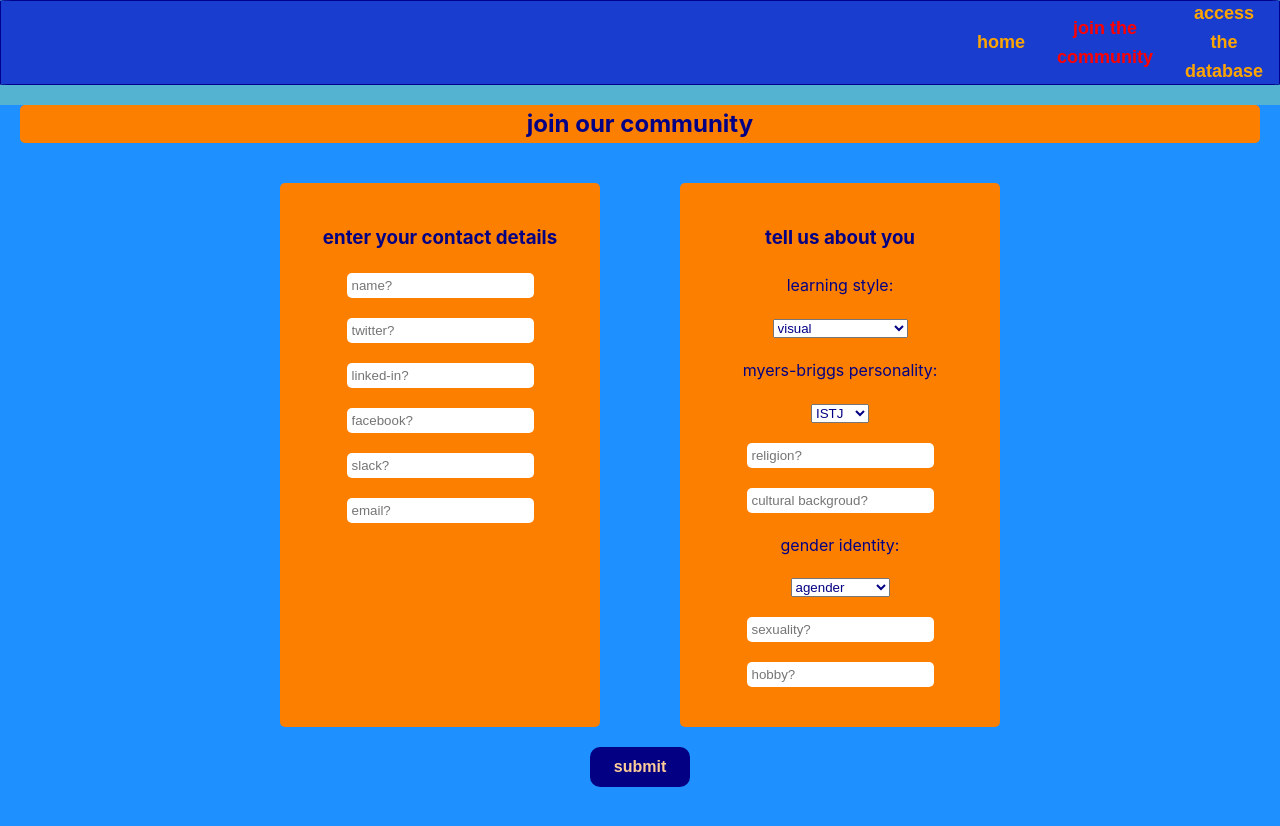
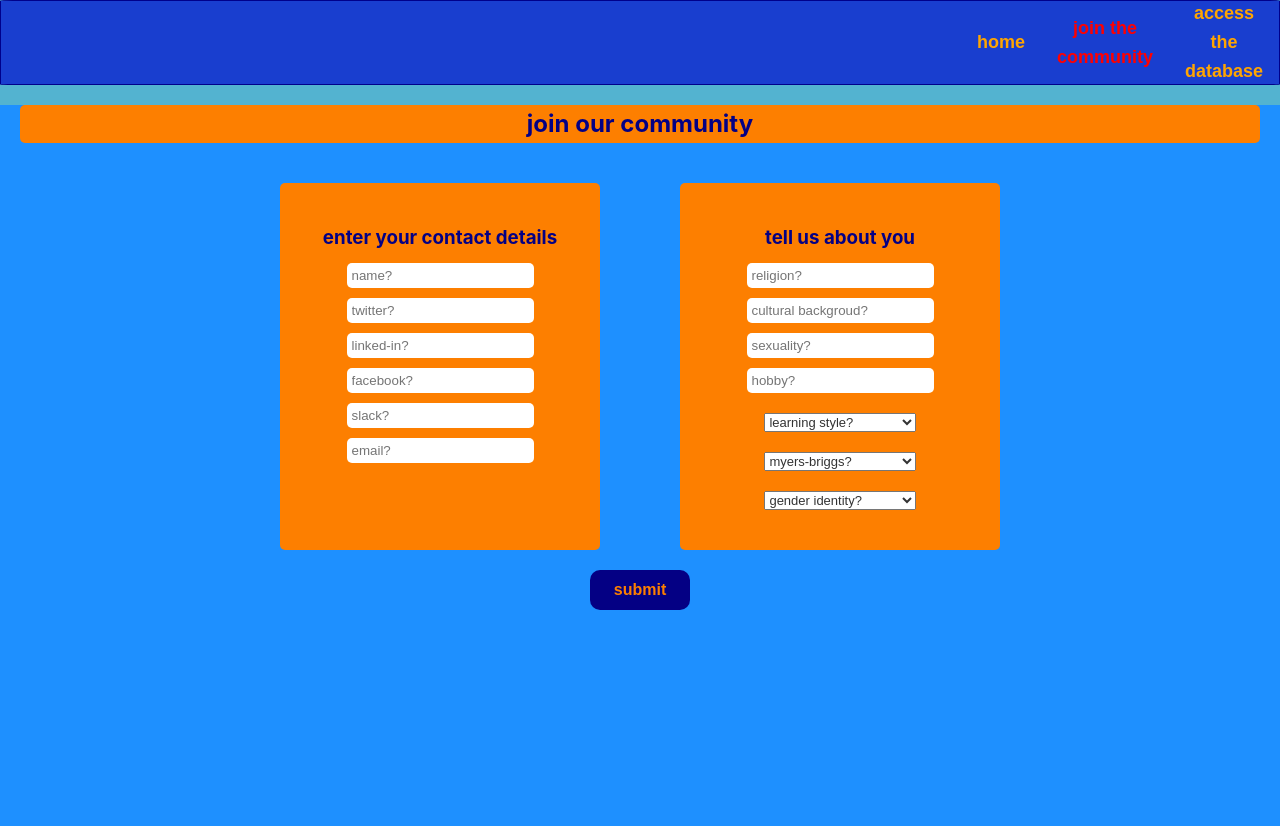
Before and after one commit to DionneSD/School-of-Code-Week-9-Project_BSN_FrontEnd, a React app in the folder functional-nonsense-frontend/: page /join in a window 1280 px wide. Built offline with nearby package versions, Linux system fonts and the light colour scheme.

Commit message:
compiled2

```diff
--- a/functional-nonsense-frontend/src/components/Pages/InputPage/inputPage.css
+++ b/functional-nonsense-frontend/src/components/Pages/InputPage/inputPage.css
@@ -27,6 +27,13 @@ h3 {
     color: var(--font-color);
 }
 
+.inputbox {
+    width: 4cm;
+    justify-content: center;
+    font-size: small;
+    color: #333;
+}
+
 section {
     background-color: var(--primary-colour);
     width: 100vw;
@@ -50,7 +57,7 @@ section {
     background-color: var(--seccondary-colour);
     padding: 40px 20px;
     margin: 20px;
-    gap: 20px;
+    gap: 10px;
     width: 25vw;
     border-radius: 5px;
 }
@@ -69,7 +76,7 @@ input {
     width: 100px;
     height: 40px;
     background-color: var(--font-color);
-    color: var(--Other-font-colour);
+    color: var(--seccondary-colour) ;
     font-weight: 900;
     font-size: medium;
     border: none;
@@ -79,6 +86,7 @@ input {
 
 button:hover {
     background-color: var(--seccondary-colour);
+    color: var(--font-color);
     cursor: pointer;
 
 }
--- a/functional-nonsense-frontend/src/components/Pages/InputPage/inputPage.js
+++ b/functional-nonsense-frontend/src/components/Pages/InputPage/inputPage.js
@@ -130,16 +130,23 @@ return (
     <form className="form-details">
     <h3>tell us about you</h3>
 
-    <label for="learning-style">learning style:</label>
-    <select name="learning-style" onChange={handleLearningStyleChange} id="learning-style">
+
+    <input type="text" value={religion} onChange={handleReligionChange} id="religion" placeholder="religion?"></input>
+    <input type="text" value={culturalBackground} onChange={handleCulturalBackgroundChange} id="cultural-background" placeholder="cultural backgroud?"></input>
+    <input type="text" value={sexuality} onChange={handleSexualityChange} id="sexuality" placeholder="sexuality?"></input>
+    <input type="text" value={hobby} onChange={handleHobbyChange} id="hobby" placeholder="hobby?"></input>
+    <label for="learning-style" ></label>
+    <select className='inputbox' name="learning-style" onChange={handleLearningStyleChange} id="learning-style">
+    <option  value="" disabled selected>learning style?</option>
       <option value="visual">visual</option>
       <option value="audio">audio</option>
       <option value="reading and writing">reading and writing</option>
       <option value="kinesthetic">kinesthetic</option>
     </select>
 
-    <label for="myers-briggs-personality">myers-briggs personality:</label>
-    <select name="mb-personality" onChange={handlembPersonalityChange} id="mb-personality">
+    <label for="myers-briggs-personality"></label>
+    <select className="inputbox" name="mb-personality" onChange={handlembPersonalityChange} id="mb-personality">
+    <option value="" disabled selected>myers-briggs?</option>
       <option value="ISTJ">ISTJ</option>
       <option value="ISTP">ISTP</option>
       <option value="ISFJ">ISFJ</option>
@@ -158,11 +165,9 @@ return (
       <option value="ENTJ">ENTJ</option>
     </select>
 
-    <input type="text" value={religion} onChange={handleReligionChange} id="religion" placeholder="religion?"></input>
-    <input type="text" value={culturalBackground} onChange={handleCulturalBackgroundChange} id="cultural-background" placeholder="cultural backgroud?"></input>
-
-    <label for="gender-id">gender identity:</label>
-    <select name="gender-id" onChange={handleGenderIdChange} id="gender-id">
+    <label for="gender-id"></label>
+    <select className='inputbox' name="gender-id" onChange={handleGenderIdChange} id="gender-id">
+    <option value="" disabled selected>gender identity?</option>
       <option value="agender">agender</option>
       <option value="cis man">cis man</option>
       <option value="cis woman">cis woman</option>
@@ -173,8 +178,6 @@ return (
       <option value="trans woman">trans woman</option>
     </select>
 
-    <input type="text" value={sexuality} onChange={handleSexualityChange} id="sexuality" placeholder="sexuality?"></input>
-    <input type="text" value={hobby} onChange={handleHobbyChange} id="hobby" placeholder="hobby?"></input>
     </form>
   </div>
   <div>
```
